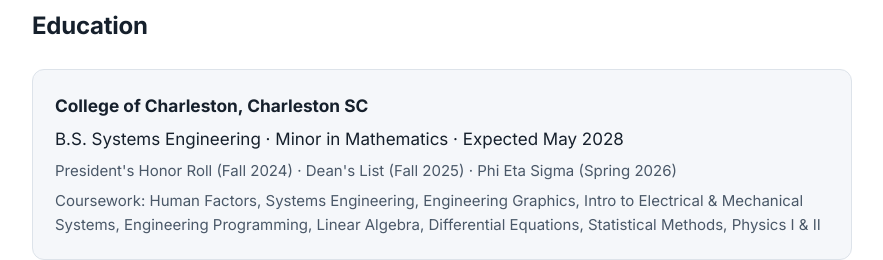
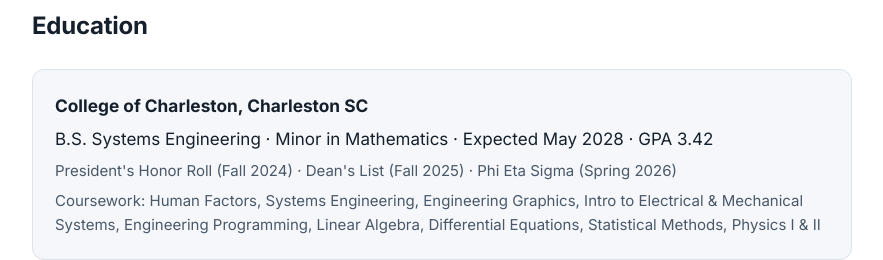
Before and after one commit to jtmuir06-cpu/jtmuir06-cpu.github.io, a plain HTML site: page index.html in a window 1280 px wide. Shown: the part 2280-2540 px from the top of the page, without its empty margins (198-1081 px from the left). Drawn offline with Linux system fonts and the light colour scheme.

Commit message:
Add GPA (3.42)
Co-Authored-By: Claude Opus 5.5 <noreply@anthropic.com>

```diff
--- a/index.html
+++ b/index.html
@@ -238,7 +238,7 @@
     <h2 id="edu-h">Education</h2>
     <div class="edu">
       <h3>College of Charleston, Charleston SC</h3>
-      <p>B.S. Systems Engineering · Minor in Mathematics · Expected May 2028</p>
+      <p>B.S. Systems Engineering · Minor in Mathematics · Expected May 2028 · GPA 3.42</p>
       <p class="meta">President's Honor Roll (Fall 2024) · Dean's List (Fall 2025) · Phi Eta Sigma (Spring 2026)</p>
       <p class="meta">Coursework: Human Factors, Systems Engineering, Engineering Graphics, Intro to Electrical &amp; Mechanical Systems, Engineering Programming, Linear Algebra, Differential Equations, Statistical Methods, Physics I &amp; II</p>
     </div>
```
